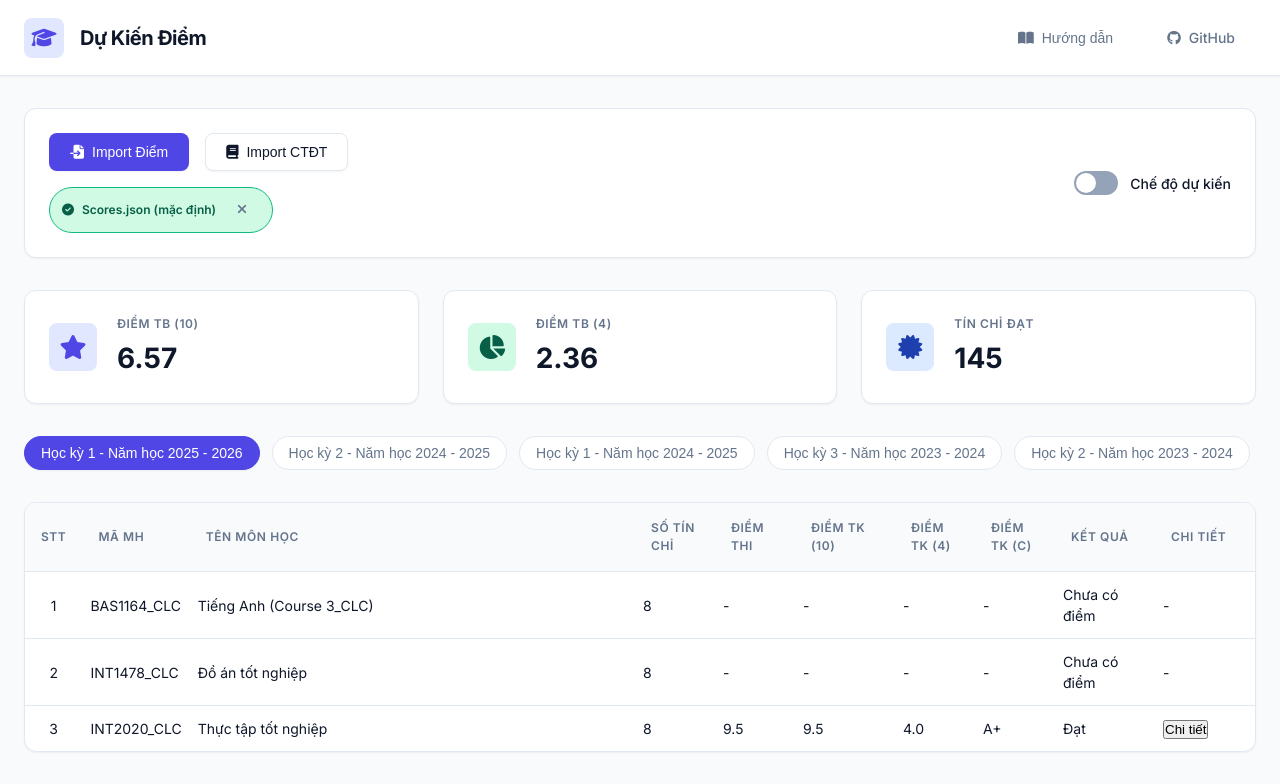
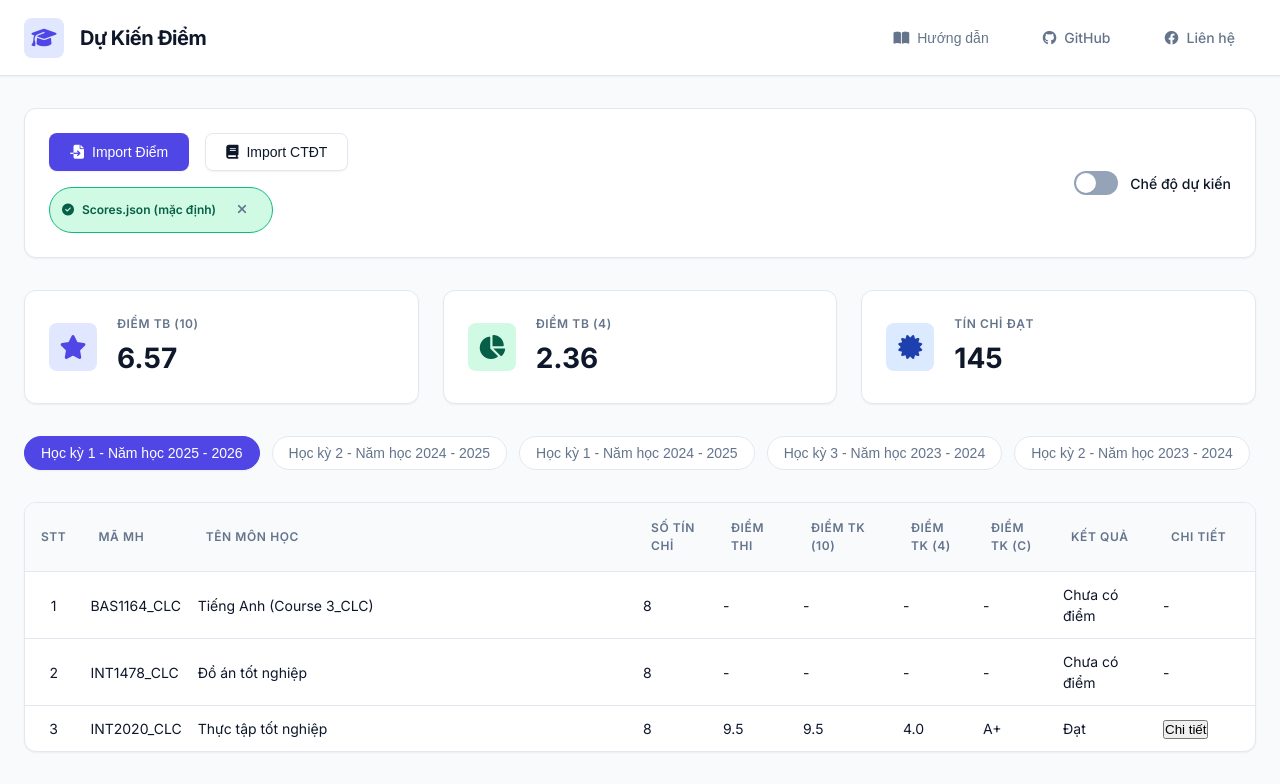
Before and after one commit to tain03/DuKienDiem, a plain HTML site: page index.html in a window 1280 px wide. Shown: the top 784 px of the page. Drawn offline with Linux system fonts and the light colour scheme.

Commit message:
Add Facebook contact link to index.html

```diff
--- a/index.html
+++ b/index.html
@@ -28,6 +28,10 @@
                     <a href="https://github.com/tain03/DuKienDiem" target="_blank" class="btn btn-ghost">
                         <i class="fa-brands fa-github"></i> GitHub
                     </a>
+
+                    <a href="https://www.facebook.com/tai.n103" target="_blank" class="btn btn-ghost">
+        <i class="fa-brands fa-facebook"></i> Liên hệ
+    </a>
                 </div>
             </div>
         </header>
```
